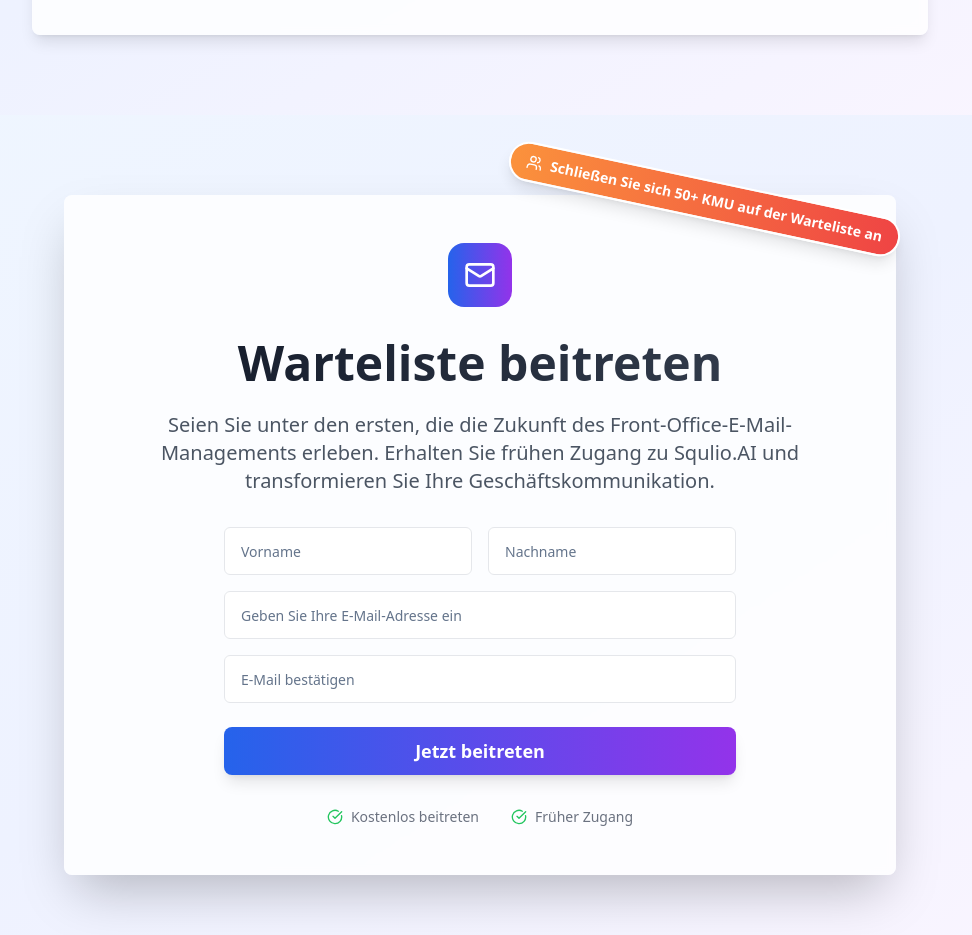
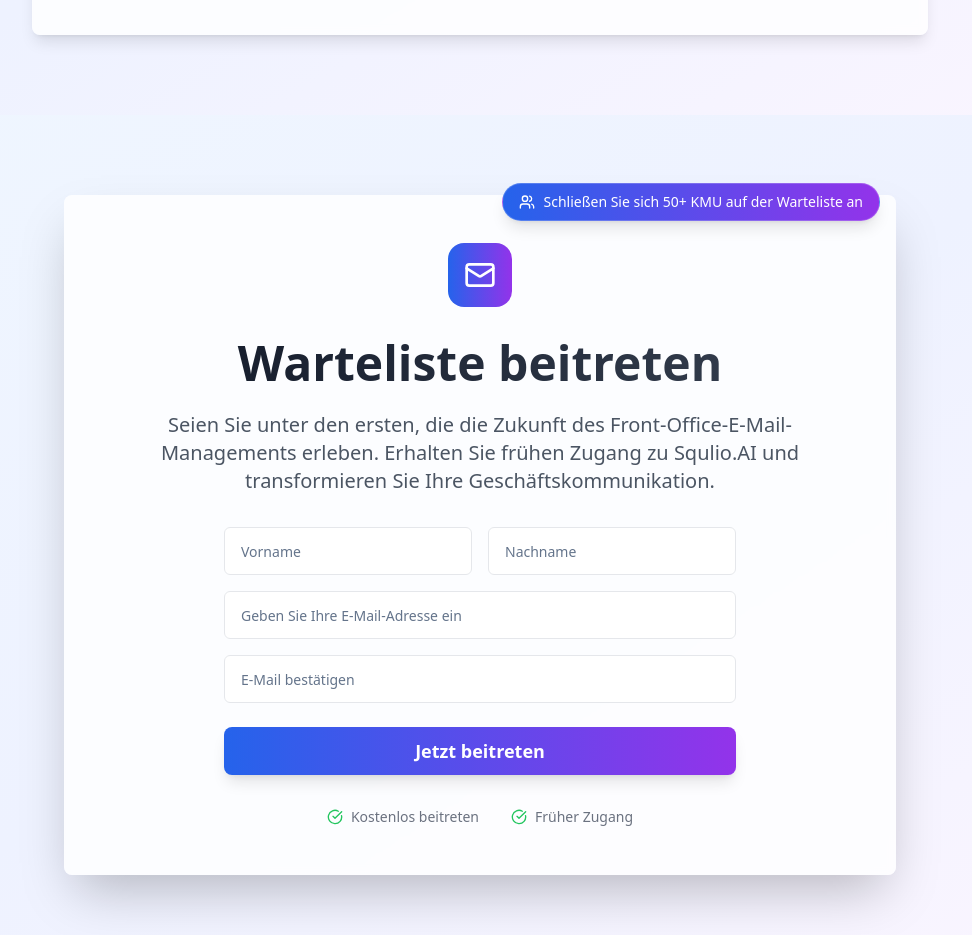
Before and after one commit to Cricrog/squlio-ffec75e1, a React (Vite) app: page / in a window 1280 px wide. Shown: the part 2340-3275 px from the top of the page, without its empty margins (160-1132 px from the left). Built offline with nearby package versions, Linux system fonts and the light colour scheme.

Commit message:
Refactor: Apply the cleanest sticker design
Refactored the waitlist sticker to use a cleaner design.

```diff
--- a/src/components/WaitlistSection.tsx
+++ b/src/components/WaitlistSection.tsx
@@ -1,3 +1,4 @@
+
 import React, { useState } from 'react';
 import { Button } from '@/components/ui/button';
 import { Input } from '@/components/ui/input';
@@ -121,10 +122,10 @@ const WaitlistSection = () => {
     <section id="waitlist" className="py-20 bg-gradient-to-br from-blue-50 via-indigo-50 to-purple-50">
       <div className="max-w-4xl mx-auto px-4 sm:px-6 lg:px-8">
         <Card className="border-0 shadow-2xl bg-white/80 backdrop-blur-sm relative">
-          {/* Sticker */}
-          <div className="absolute -top-4 -right-2 z-10">
-            <div className="bg-gradient-to-r from-orange-400 to-red-500 text-white px-4 py-2 rounded-full shadow-lg transform rotate-12 border-2 border-white">
-              <div className="flex items-center gap-2 text-sm font-bold">
+          {/* Clean Pill Sticker */}
+          <div className="absolute -top-3 right-4 z-10">
+            <div className="bg-gradient-to-r from-blue-600 to-purple-600 text-white px-4 py-2 rounded-full shadow-lg border border-white/20 backdrop-blur-sm">
+              <div className="flex items-center gap-2 text-sm font-medium">
                 <Users className="w-4 h-4" />
                 {t('waitlistSticker')}
               </div>
```
